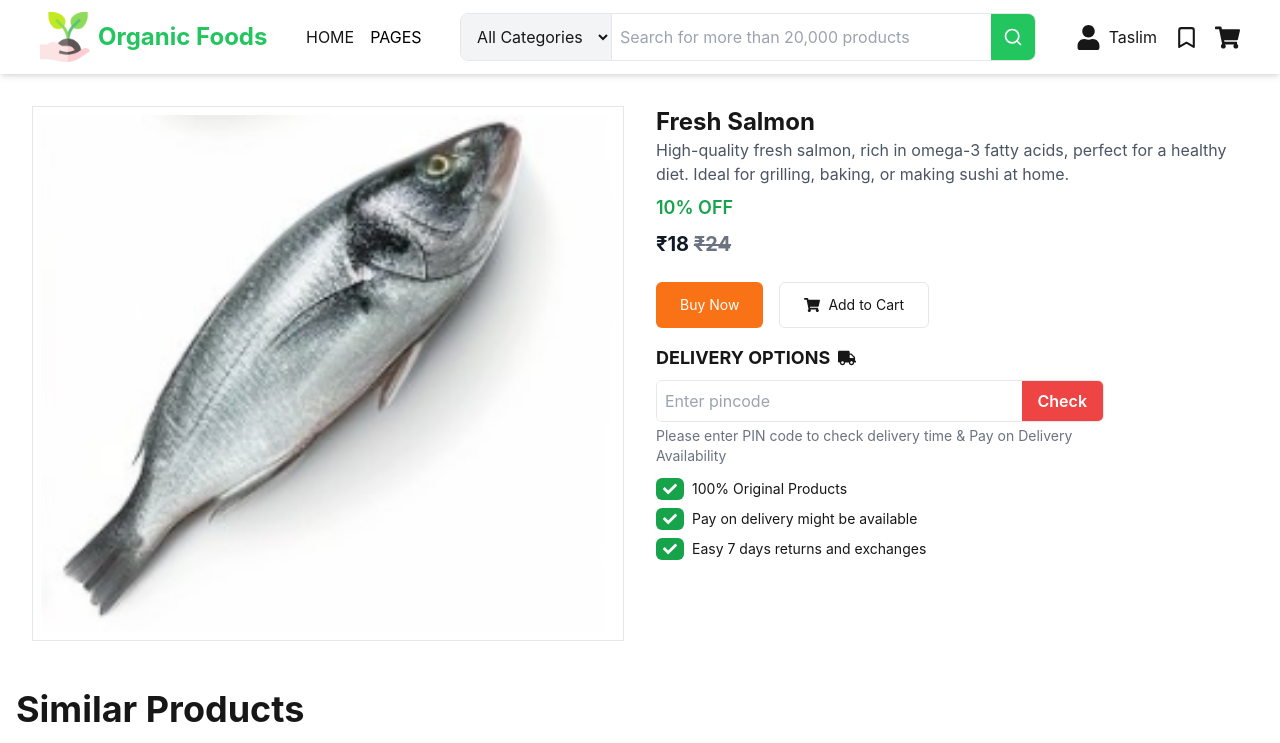
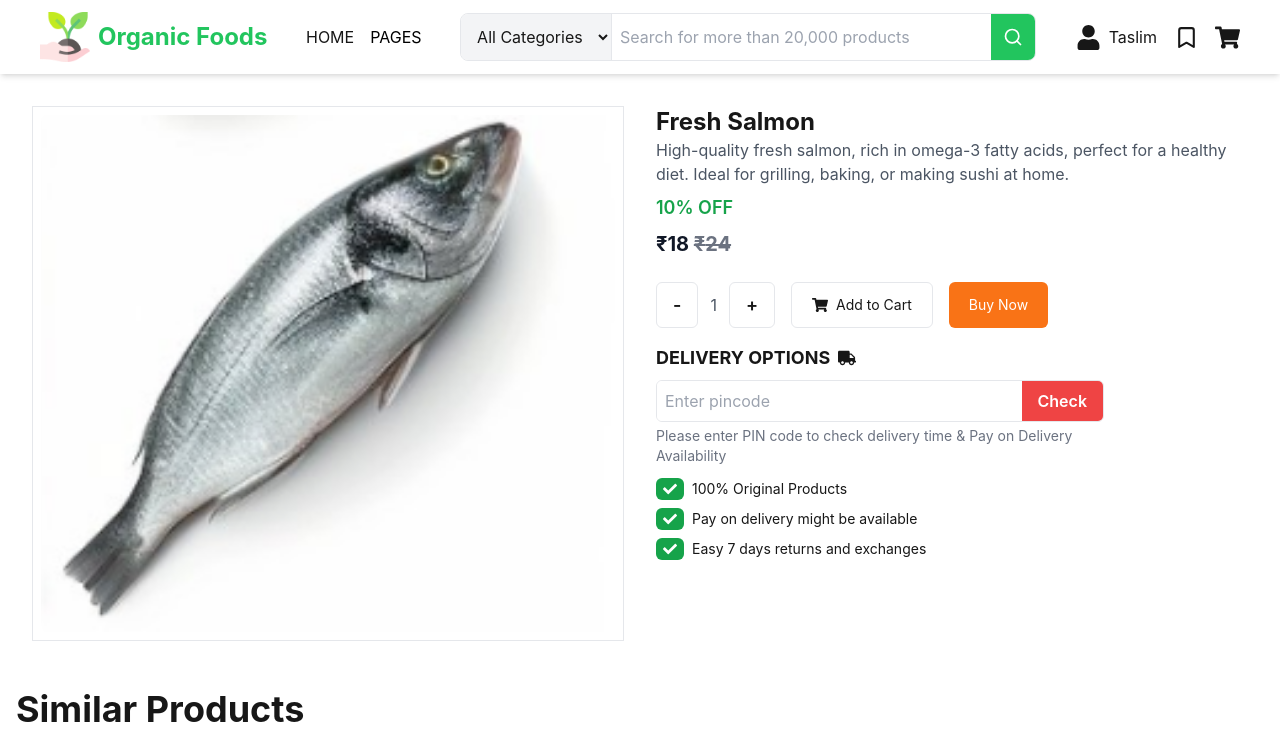
Before and after one commit to TaslimuddinMSU/e-commerce, a Next.js app: page /1 in a window 1280 px wide. Shown: the top 743 px of the page. Built offline with nearby package versions, Linux system fonts and the light colour scheme.

Commit message:
added details page

```diff
--- a/src/app/[productDetails]/page.jsx
+++ b/src/app/[productDetails]/page.jsx
@@ -5,7 +5,7 @@ import Image from "next/image";
 import { useEffect, useState } from "react";
 import { products } from "@/utils/Data";
 import { useParams } from 'next/navigation';
-import {FaShoppingCart, FaTruck } from 'react-icons/fa';
+import { FaShoppingCart, FaTruck } from 'react-icons/fa';
 import Title from "@/components/Title";
 import Products from "@/components/Products";
 import DeliveryOptions from "@/components/DeliveryOptions";
@@ -65,12 +65,21 @@ const ProductPage = () => {
               </p>
 
               {/* Buttons */}
-              <div className="mt-6 flex gap-4">
-                <button className="text-sm bg-orange-500 text-white px-6 py-3 rounded-md hover:bg-orange-600">
+              <div className="mt-6 flex gap-4 flex-wrap">
+                <div className="flex items-center justify-center gap-2 sm:gap-3">
+                  <button className="flex gap-2 items-center justify-center border px-4 sm:px-4 sm:py-2 rounded-md hover:bg-gray-100">
+                    <span className="font-semibold text-lg">-</span>
+                  </button>
+                  <span className="text-gray-600 text-base">1</span>
+                  <button className="flex gap-2 items-center justify-center border px-4 sm:px-4 sm:py-2 rounded-md hover:bg-gray-100">
+                    <span className="font-semibold text-lg">+</span>
+                  </button>
+                </div>
+                <button className="flex gap-2 items-center justify-center border px-5 py-2 rounded-md hover:bg-gray-100">
+                  <span><FaShoppingCart /></span><span className="text-sm">Add to Cart</span>
+                </button>
+                <button className="w-full sm:w-[auto] text-sm bg-orange-500 text-white px-5 py-2 rounded-md hover:bg-orange-600">
                   Buy Now
-                </button>
-                <button className="flex gap-2 items-center justify-center border px-6 py-3 rounded-md hover:bg-gray-100">
-                  <span><FaShoppingCart/></span><span className="text-sm">Add to Cart</span>
                 </button>
               </div>
               <div className="w-full">
@@ -84,7 +93,7 @@ const ProductPage = () => {
       </div>
       <div className="w-full p-4">
         <Title title={"Similar Products"} />
-        <Products products={products}/>
+        <Products products={products} />
       </div>
       <div className="w-full py-2">
         <Footer />
```
